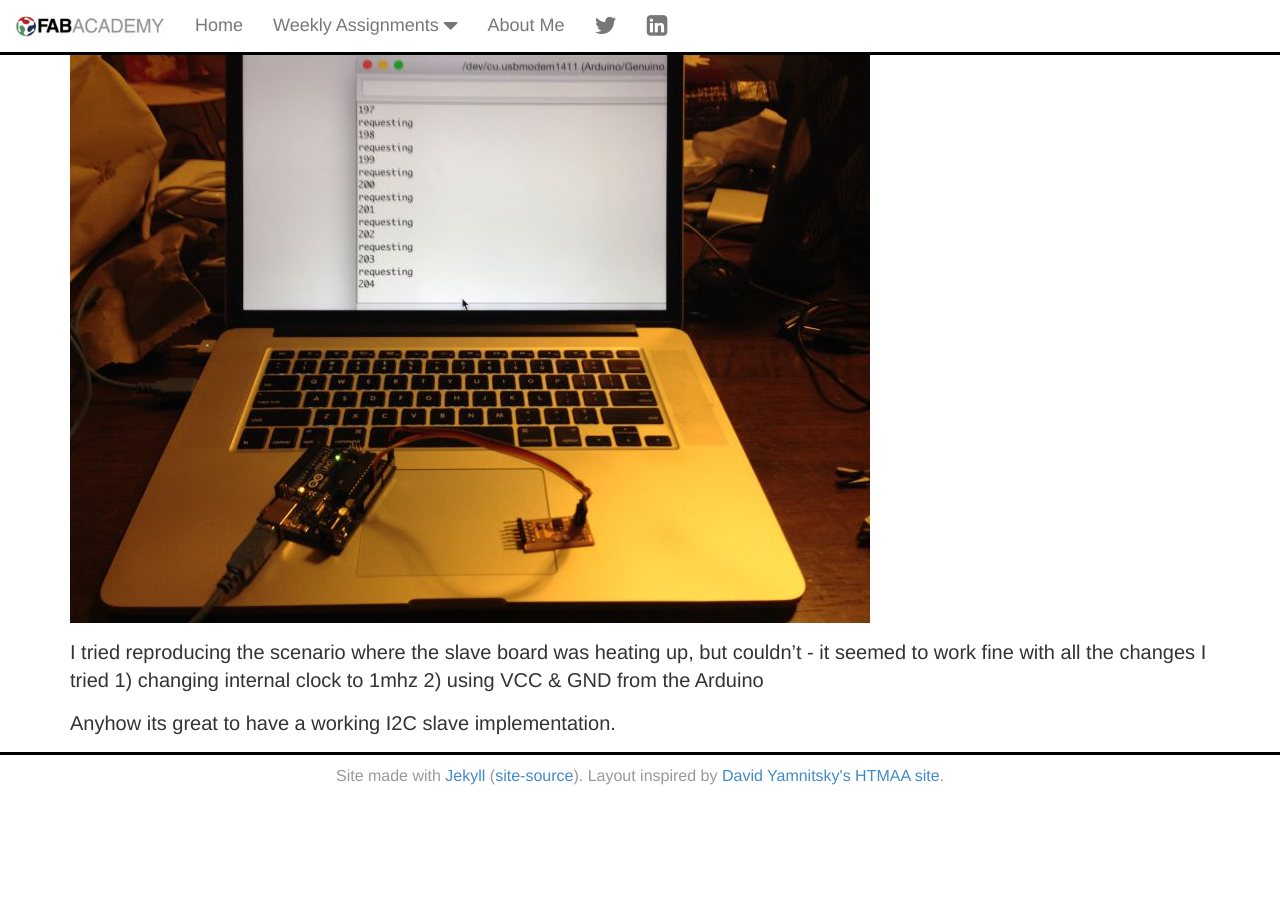
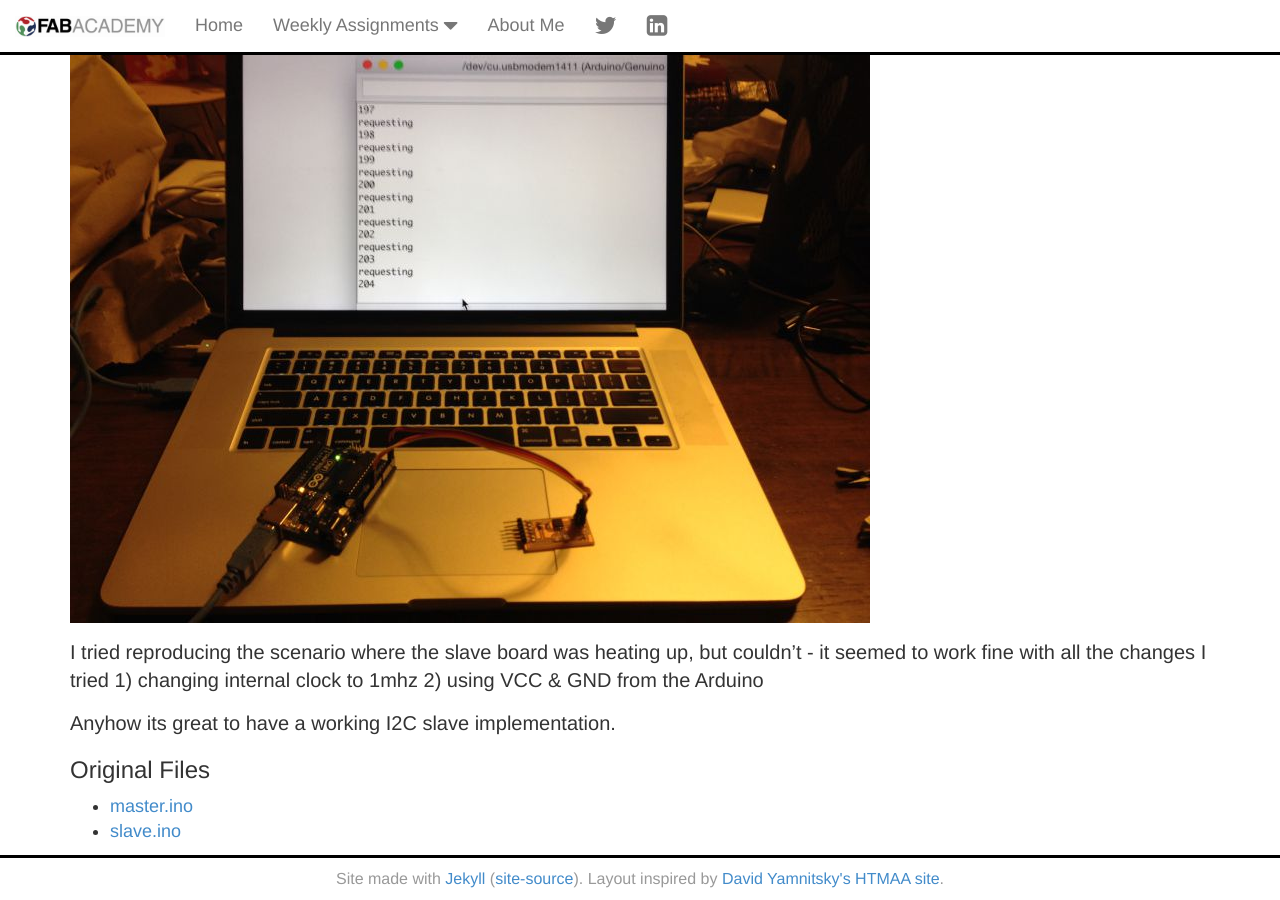
Before and after one commit to yogi/fabacademy2016, a Jekyll site: the page built from w16-networking.md, in a window 1280 px wide and 900 px high, scrolled down 3389 px. Built offline with Jekyll 4.4.1, drawn with Linux system fonts in a browser that asks for light colours; before the commit the page ends 4187 px from its top, so only the background shows below that.

Commit message:
added original file links

```diff
--- a/w16-networking.md
+++ b/w16-networking.md
@@ -163,3 +163,8 @@ I tried reproducing the scenario where the slave board was heating up, but could
     1) changing internal clock to 1mhz 2) using VCC & GND from the Arduino
 
 Anyhow its great to have a working I2C slave implementation.
+
+### Original Files
+
+* [master.ino](files/w16/master/master.ino)
+* [slave.ino](files/w16/slave/slave.ino)
```
Also changed, not shown: 2 other files.
